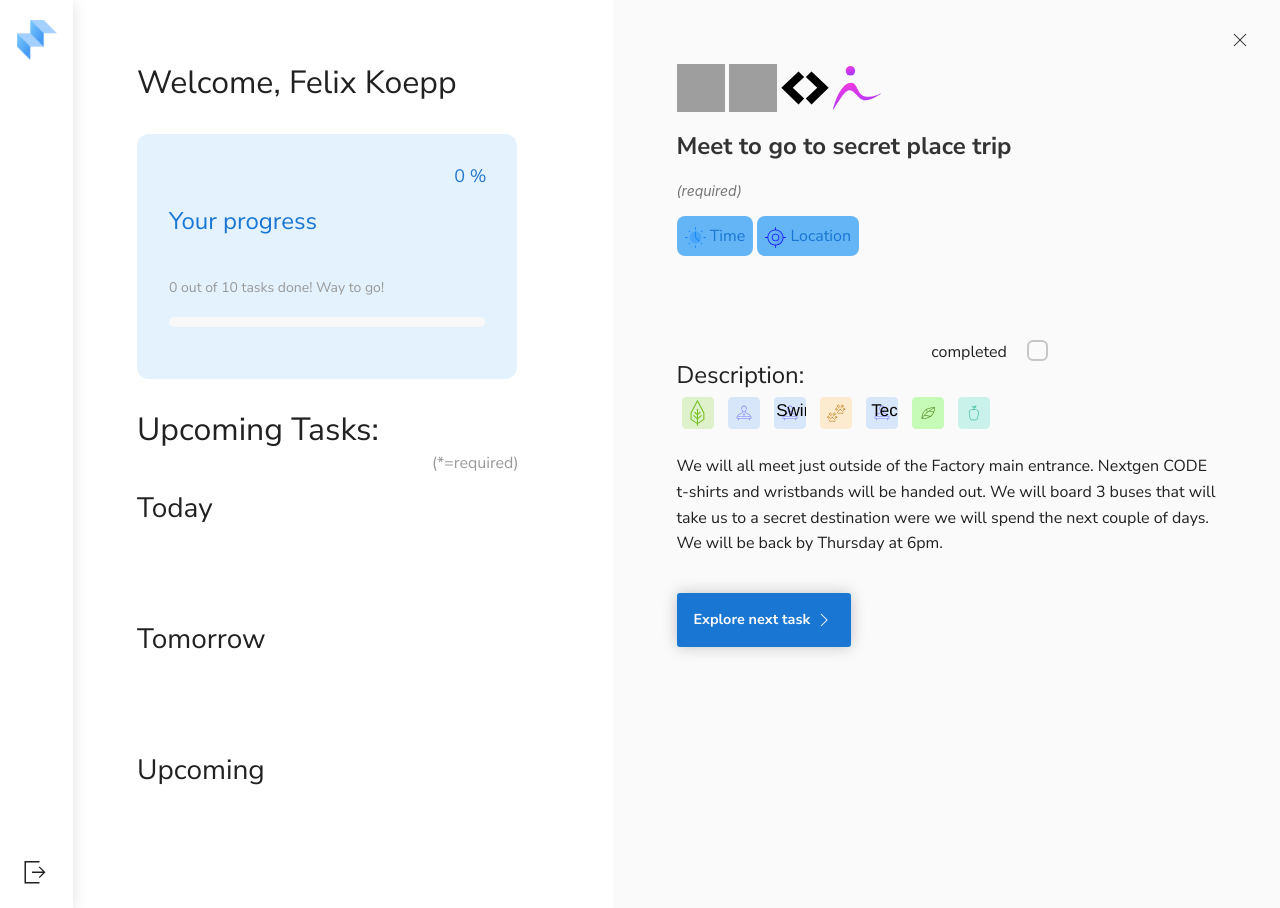
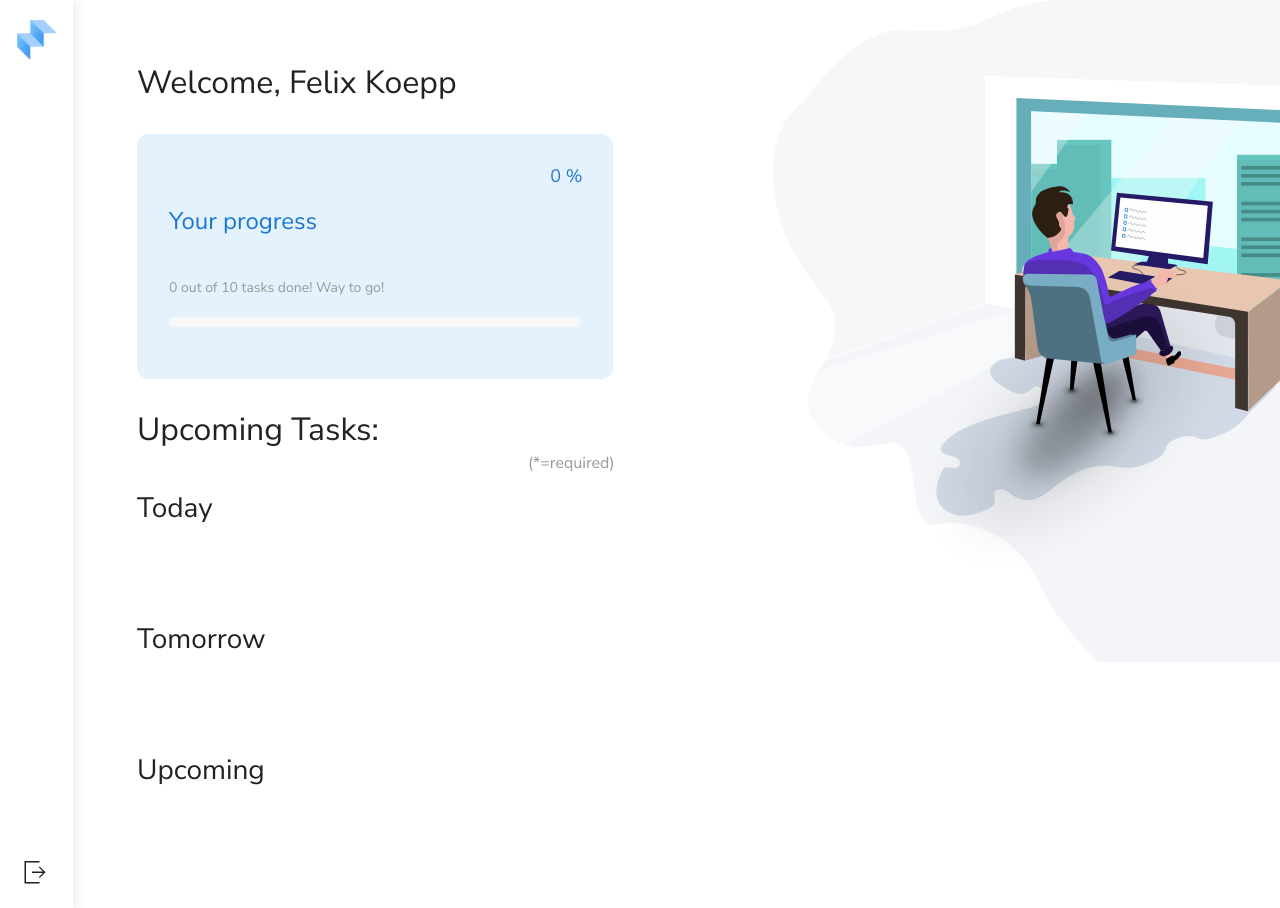
Before and after one commit to wpbdry/stepify, a Flask app: template templates/main.html in a window 1280 px wide. Run offline with Flask 2, Linux system fonts and the light colour scheme; the template is opened without the code that fills it, so the values that code supplies are empty; some libraries are stand-ins or nearby versions; grey boxes are pictures that could not be loaded.

Commit message:
Animation, really finished this time

```diff
--- a/static/js/main.js
+++ b/static/js/main.js
@@ -52,6 +52,7 @@
 
 function closeRightPanel () {
     taskSelected = false;
+
     $("#secondpanel").addClass("fadeOutRight");
     setTimeout(() => {
         if (Foundation.MediaQuery.current === 'medium' || Foundation.MediaQuery.current === 'small') {
--- a/templates/main.html
+++ b/templates/main.html
@@ -104,12 +104,12 @@
 
       </div>
     </div>
-      <div class="auto cell show-for-large uk-padding-left uk-padding-remove-top uk-padding-remove-bottom uk-padding-remove-right"  style="float: right; display: none; overflow: hidden; overflow-x: hidden; float: right;" id="secondpanel-empty">
+      <div class="auto cell show-for-large uk-padding-left uk-padding-remove-top uk-padding-remove-bottom uk-padding-remove-right"  style="float: right; display: block; overflow: hidden; overflow-x: hidden; float: right;" id="secondpanel-empty">
         <img src="{{ url_for('static', filename='img/main_illustration.svg') }}" style="top: 0px; right: 0px;">
       </div>
     </div>
     </div>
-    <div class="medium-auto cell show-for-large" id="secondpanel">
+    <div class="medium-auto cell show-for-large" id="secondpanel" style="display: none;">
       <a href="" title="Close" onclick="closeRightPanel();return false;" class="uk-card-badge" uk-icon="icon: close"></a>
       <div class="grid-y">
         <div class="medium-4 cell">
```
